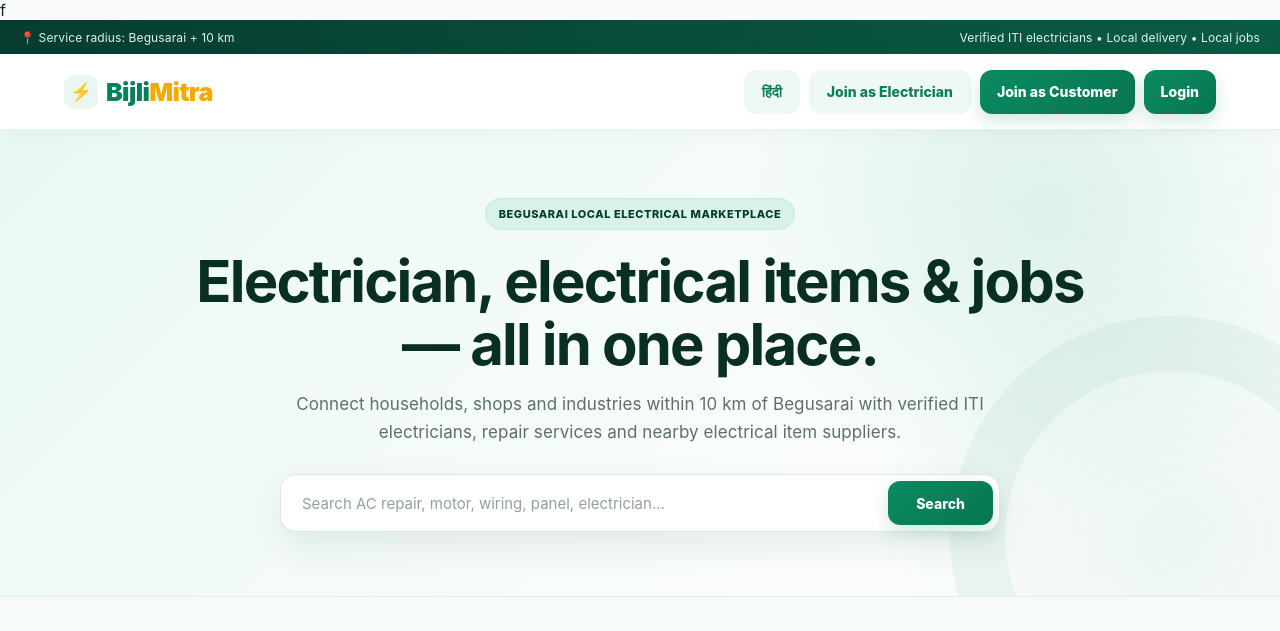
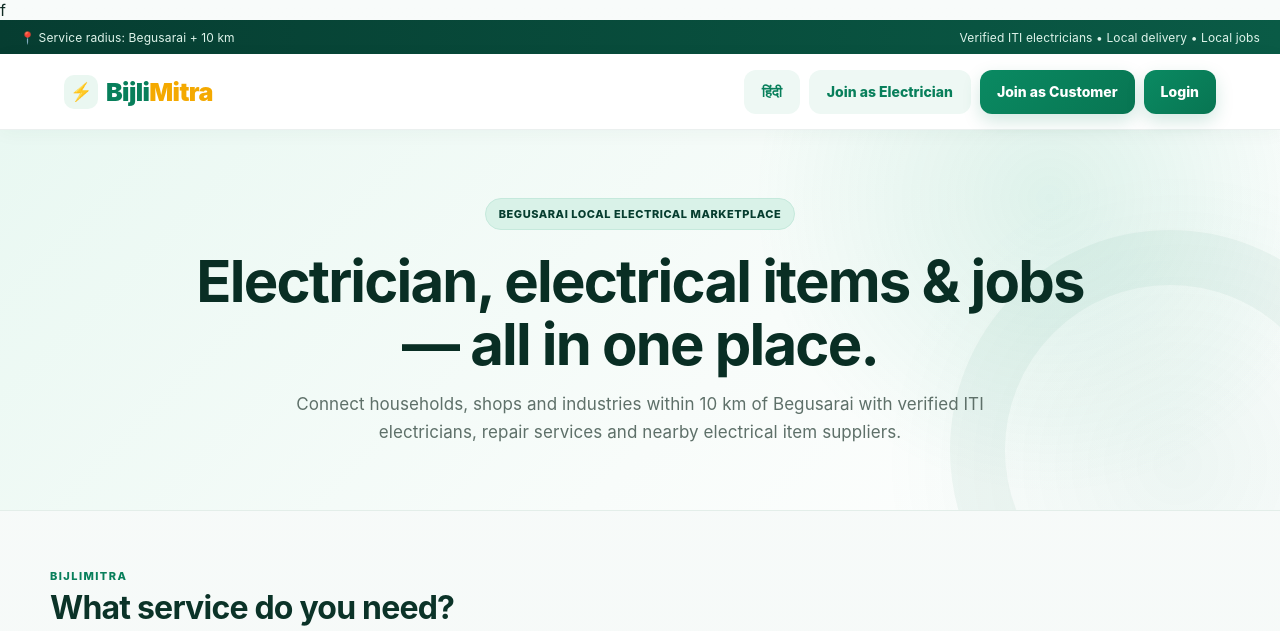
Before and after one commit to NavneetJii/Bijlimitra, a plain HTML site: page index.html in a window 1280 px wide. Shown: the top 631 px of the page. Drawn offline with nearby package versions, Linux system fonts and the light colour scheme.

Commit message:
Update index.html

```diff
--- a/index.html
+++ b/index.html
@@ -1042,7 +1042,6 @@ footer{padding-left:max(18px,calc((100% - 1240px)/2));padding-right:max(18px,cal
     <span class="badge">BEGUSARAI LOCAL ELECTRICAL MARKETPLACE</span>
     <h1>Electrician, electrical items & jobs — all in one place.</h1>
     <p>Connect households, shops and industries within 10 km of Begusarai with verified ITI electricians, repair services and nearby electrical item suppliers.</p>
-    <div class="search"><input id="search" placeholder="Search AC repair, motor, wiring, panel, electrician..."><button class="btn btn-primary" onclick="searchServices()">Search</button></div>
   </div>
 
 </header>
```
